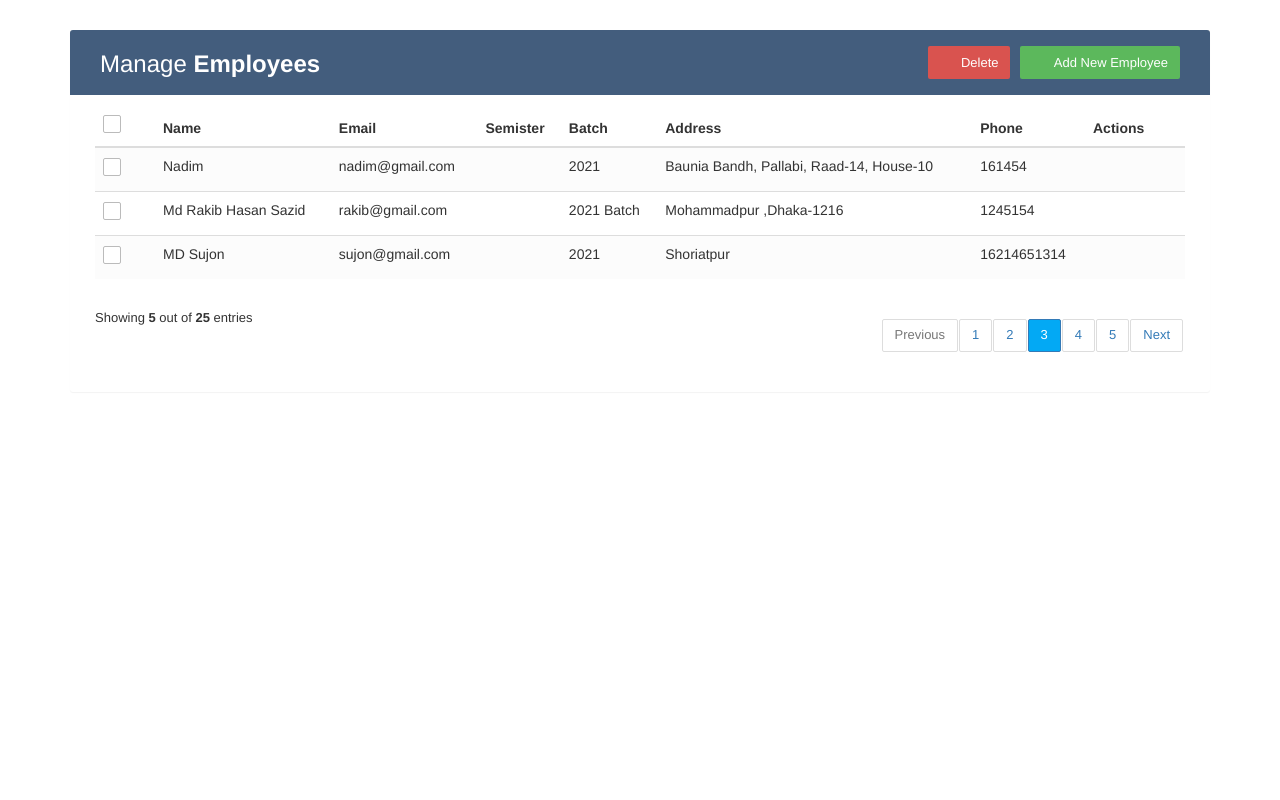
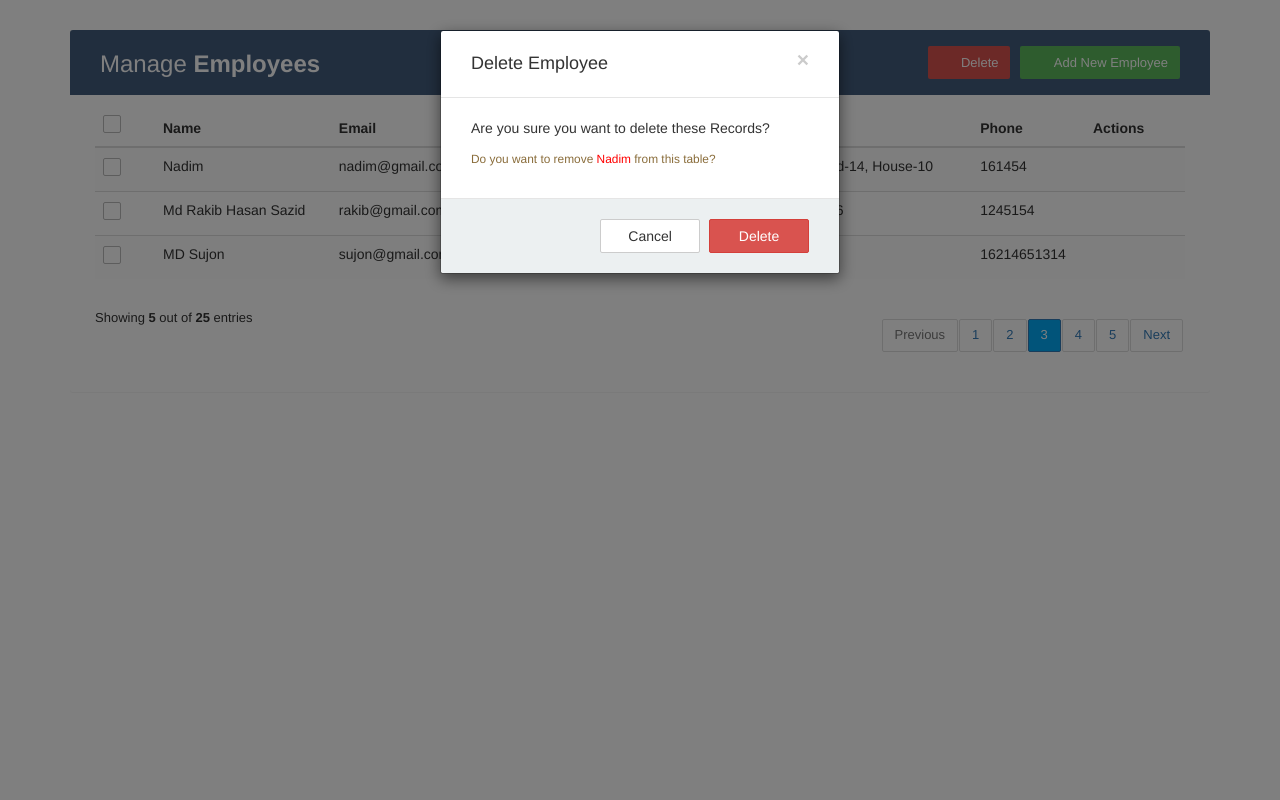
Before and after one commit to mlokman286/CrudOparetion, a Django app: page /homePage in a window 1280 px wide, after a click that opens the changed part. Run offline with Django 4.2, Linux system fonts and the light colour scheme; data comes from the database, SQL or seed files in the repository; both versions use the stored data as it was after the commit; some libraries are stand-ins or nearby versions.

Commit message:
Finalay finshed and also have some problem

```diff
--- a/myapp/urls.py
+++ b/myapp/urls.py
@@ -10,4 +10,5 @@
     path('addPage',views.addPage,name='addPage'),
     path('editPage',views.editPage,name='editPage'),
     path('updatePage/<str:id>',views.updatePage,name='updatePage'),
+    path('deletePage/<str:id>',views.deletePage,name='deletePage'),
 ]
--- a/myapp/views.py
+++ b/myapp/views.py
@@ -87,3 +87,8 @@
         )
         emp.save()
         return redirect('homePage')
+
+def deletePage(request,id):
+    emp = Employes.objects.filter(id=id)
+    emp.delete()
+    return redirect('homePage')
--- a/templates/home.html
+++ b/templates/home.html
@@ -242,8 +242,8 @@
                             <h2>Manage <b>Employees</b></h2>
                         </div>
                         <div class="col-sm-6">
-                            <a href="#addEmployeeModal" class="btn btn-success" data-toggle="modal"><i class="material-icons">&#xE147;</i> <span>Add New Employee</span></a>
-                            <a href="#deleteEmployeeModal" class="btn btn-danger" data-toggle="modal"><i class="material-icons">&#xE15C;</i> <span>Delete</span></a>
+                            <a href="#addEmployeeModal-{{forloop.counter}}" class="btn btn-success" data-toggle="modal"><i class="material-icons">&#xE147;</i> <span>Add New Employee</span></a>
+                            <a href="#deleteEmployeeModal-{{forloop.counter}}" class="btn btn-danger" data-toggle="modal"><i class="material-icons">&#xE15C;</i> <span>Delete</span></a>
                         </div>
                     </div>
                 </div>
@@ -393,26 +393,29 @@
         </div>
         {% endfor %}
         <!-- Delete Modal HTML -->
-        <div id="deleteEmployeeModal-{{forloopp.counter}}" class="modal fade">
+        {% for i in emp %}
+        <div id="deleteEmployeeModal-{{forloop.counter}}" class="modal fade">
             <div class="modal-dialog">
                 <div class="modal-content">
-                    <form>
+                    <form action="/deletePage/{{i.id}}">
+                        {% csrf_token %}
                         <div class="modal-header">
                             <h4 class="modal-title">Delete Employee</h4>
                             <button type="button" class="close" data-dismiss="modal" aria-hidden="true">&times;</button>
                         </div>
                         <div class="modal-body">
                             <p>Are you sure you want to delete these Records?</p>
-                            <p class="text-warning"><small>This action cannot be undone.</small></p>
+                            <p class="text-warning"><small>Do you want to remove <span style="color:red;">{{i.name}}</span> from this table?</small></p>
                         </div>
                         <div class="modal-footer">
                             <input type="button" class="btn btn-default" data-dismiss="modal" value="Cancel">
-                            <input type="submit" class="btn btn-danger" value="Delete">
+                            <a href="/deletePage/{{i.id}}" class="btn btn-danger" >Delete</a>
                         </div>
                     </form>
                 </div>
             </div>
         </div>
+        {% endfor %}
     </body>
 <script>
     $(document).ready(function(){
```
Also changed, not shown: db.sqlite3.
